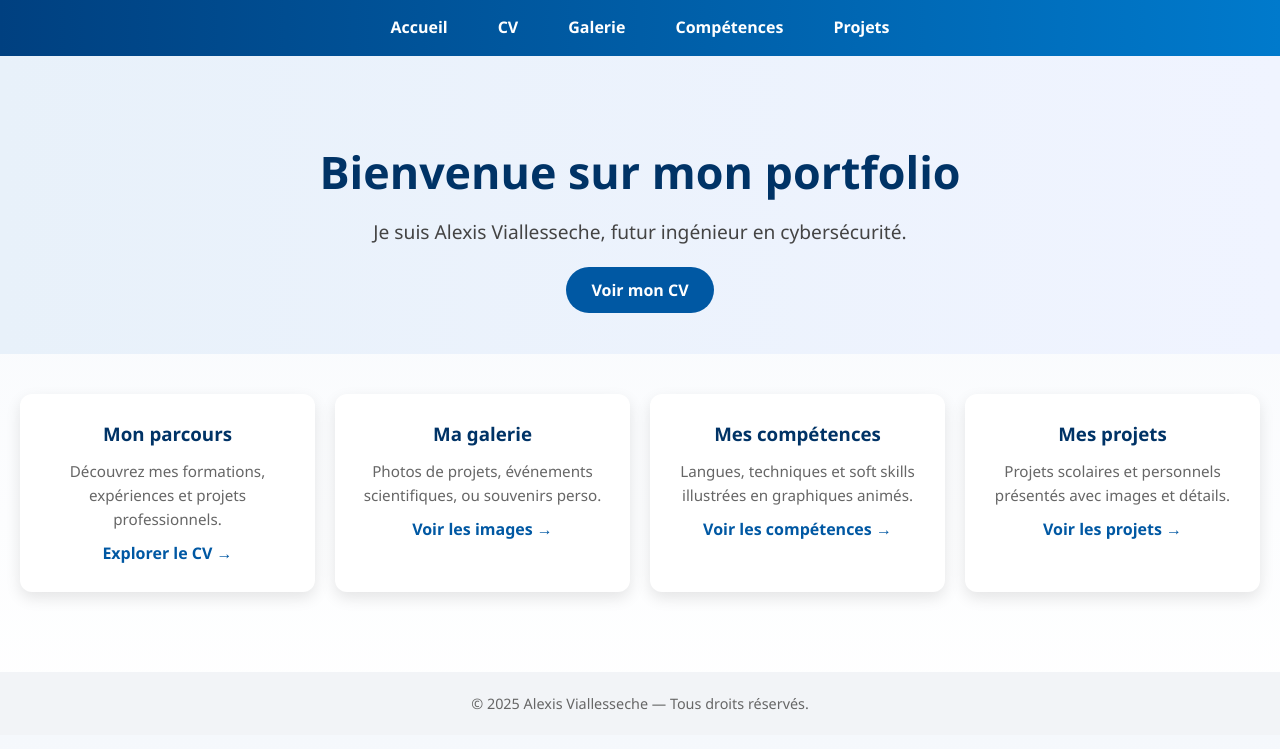
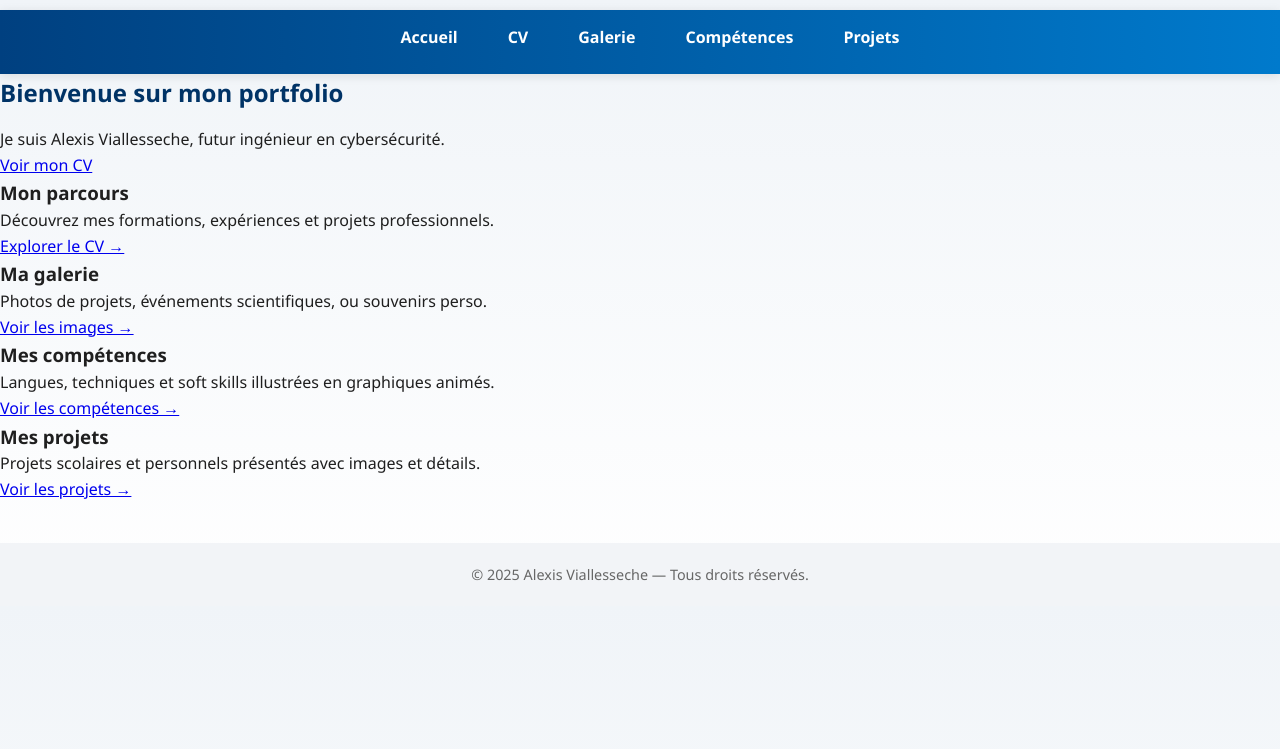
Before and after one commit to alexisvlsch/CV, a PHP site: page / in a window 1280 px wide. Shown: the top 749 px of the page. Run offline with PHP 8.4, Linux system fonts and the light colour scheme.

Commit message:
Update style.css

```diff
--- a/style.css
+++ b/style.css
@@ -1,27 +1,36 @@
-/* RESET & BASE */
+
 * {
   margin: 0;
   padding: 0;
   box-sizing: border-box;
 }
+
 body {
   font-family: 'Segoe UI', sans-serif;
-  background: linear-gradient(to bottom, #f5f8fc, #ffffff);
+  line-height: 1.6;
+  background: linear-gradient(to bottom, #f0f4f8, #ffffff);
   color: #1f1f1f;
-  line-height: 1.6;
 }
 
-/* NAV */
+.container {
+  width: 90%;
+  max-width: 1000px;
+  margin: auto;
+  padding: 20px;
+}
+
 nav {
   background: linear-gradient(to right, #004080, #007acc);
   box-shadow: 0 2px 10px rgba(0,0,0,0.1);
 }
+
 nav ul {
+  list-style: none;
   display: flex;
   justify-content: center;
   flex-wrap: wrap;
-  list-style: none;
 }
+
 nav li a {
   display: block;
   padding: 15px 25px;
@@ -30,78 +39,13 @@ nav li a {
   text-decoration: none;
   transition: all 0.3s;
 }
+
 nav li a:hover {
   background: rgba(255, 255, 255, 0.2);
   transform: translateY(-2px);
   border-bottom: 2px solid white;
 }
 
-/* HERO SECTION */
-.hero {
-  text-align: center;
-  padding: 80px 20px 50px;
-  background: linear-gradient(to right, #e8f1fa, #f0f4ff);
-}
-.hero h1 {
-  font-size: 2.8rem;
-  color: #003366;
-  margin-bottom: 10px;
-}
-.hero p {
-  font-size: 1.2rem;
-  color: #444;
-  margin-bottom: 30px;
-}
-.hero .btn {
-  background: #0058a3;
-  color: white;
-  padding: 12px 25px;
-  border-radius: 25px;
-  text-decoration: none;
-  font-weight: bold;
-  transition: background 0.3s, transform 0.2s;
-}
-.hero .btn:hover {
-  background: #007acc;
-  transform: scale(1.05);
-}
-
-/* CARDS */
-.cards {
-  display: grid;
-  grid-template-columns: repeat(auto-fit, minmax(240px, 1fr));
-  gap: 20px;
-  padding: 40px 20px;
-}
-.card {
-  background: white;
-  border-radius: 12px;
-  box-shadow: 0 6px 15px rgba(0,0,0,0.1);
-  padding: 25px;
-  text-align: center;
-  transition: transform 0.3s, box-shadow 0.3s;
-}
-.card:hover {
-  transform: translateY(-10px);
-  box-shadow: 0 10px 25px rgba(0,0,0,0.15);
-}
-.card h3 {
-  margin-bottom: 10px;
-  color: #003366;
-}
-.card p {
-  font-size: 0.95rem;
-  color: #666;
-}
-.card a {
-  display: inline-block;
-  margin-top: 10px;
-  text-decoration: none;
-  color: #0058a3;
-  font-weight: bold;
-}
-
-/* FOOTER */
 footer {
   text-align: center;
   padding: 20px;
@@ -111,12 +55,48 @@ footer {
   font-size: 0.9rem;
 }
 
-/* RESPONSIVE */
-@media (max-width: 768px) {
-  .hero h1 {
-    font-size: 2rem;
-  }
-  nav ul {
-    flex-direction: column;
-  }
+.profile {
+  display: flex;
+  align-items: center;
+  flex-wrap: wrap;
+  background: #e0ecf5;
+  border-radius: 10px;
+  padding: 20px;
+  margin-bottom: 30px;
+  box-shadow: 0 4px 10px rgba(0,0,0,0.05);
 }
+
+.profile img {
+  width: 180px;
+  height: 180px;
+  object-fit: cover;
+  border-radius: 50%;
+  border: 4px solid #0058a3;
+  margin-right: 25px;
+  margin-bottom: 15px;
+}
+
+.info-perso {
+  flex: 1;
+}
+
+h1, h2 {
+  color: #003366;
+  margin-bottom: 15px;
+}
+
+h2 {
+  font-size: 1.5rem;
+  border-bottom: 2px solid #0058a3;
+  padding-bottom: 5px;
+  margin-top: 30px;
+}
+
+ul {
+  padding-left: 20px;
+  margin-top: 10px;
+}
+
+ul li {
+  margin-bottom: 8px;
+}
```
